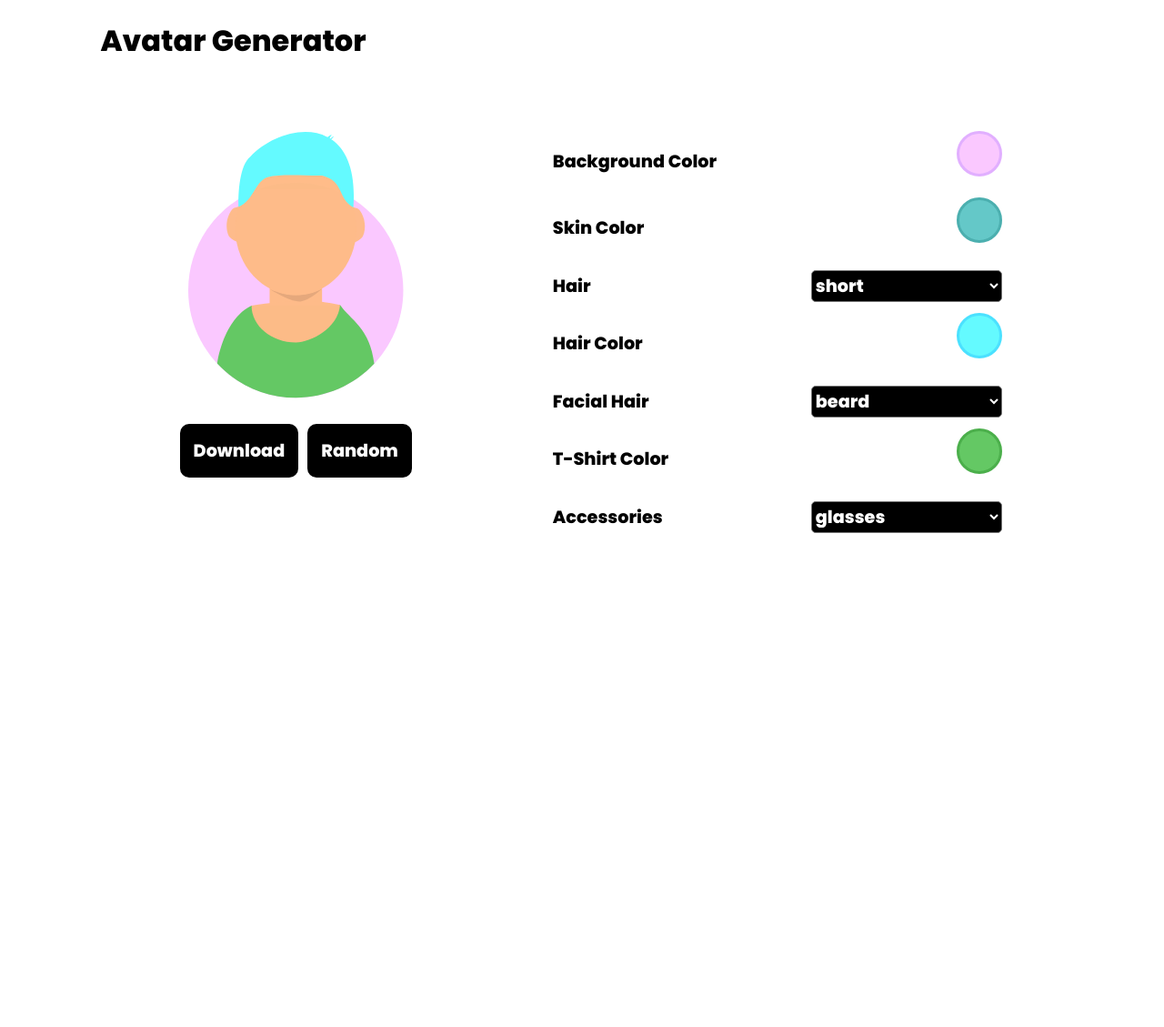
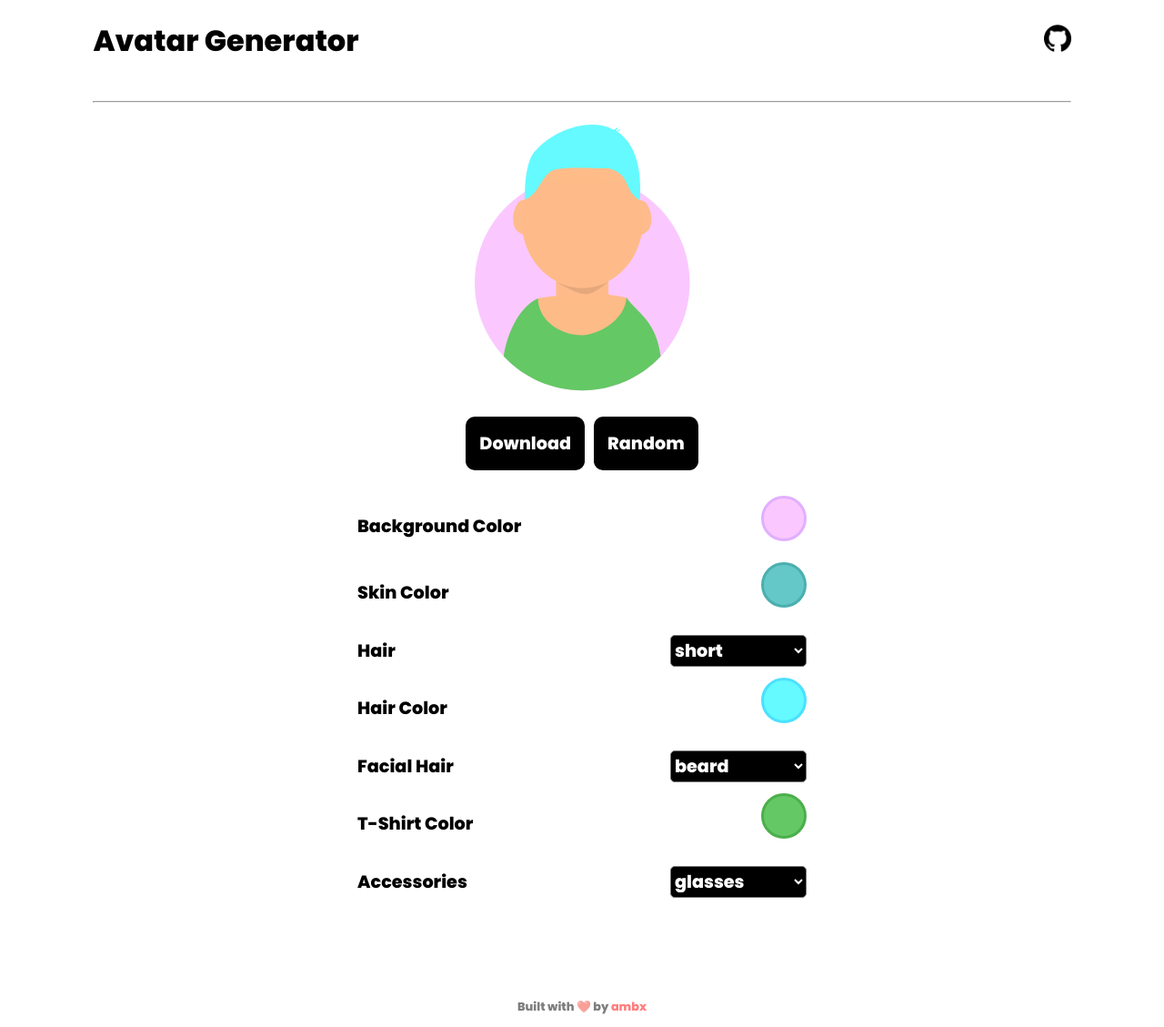
Before and after one commit to ambx/avatar-generator, a Next.js app: page / in a window 1280 px wide. Shown: the whole page at 91% size. Before the commit the page ends 800 px from the top, so only its background shows below. Built offline with nearby package versions, Linux system fonts and the light colour scheme.

Commit message:
updated styles

```diff
--- a/components/Footer/styles.module.scss
+++ b/components/Footer/styles.module.scss
@@ -2,14 +2,15 @@
 @import "../../styles/mixins";
 
 .footer {
+    margin-top: 100px;
     position: relative;
     bottom: 0;
     width: 100%;
     text-align: center;
-    p {
-        opacity: 50%;
-        @include respond-below(sm){
-            font-size: 0.5em;
-        }
+    opacity: 0.5;
+    font-size: 0.8em;
+
+    a{
+        color: red;
     }
 }
--- a/components/Form/styles.module.scss
+++ b/components/Form/styles.module.scss
@@ -3,14 +3,17 @@
 
 
 .container{
+    margin: 0 auto;
     text-align: center;
     font-size: 1.2em;
     line-height: 50px;
     table{
+        margin: 0 auto;
         justify-content: flex-end;
         width: 500px;
-        @include respond-below(sm){
-            width: 100vw;
+        @include respond-below(md){
+            width: 100%;
+            max-width: 500px;
         }
         tr{
             text-align: left;
@@ -18,17 +21,14 @@
                 text-align: right;
                 select{
                     height: 35px;
-                    width: 210px;
+                    width: 150px;
                     font-size: 1em;
                     font-family: 'Poppins', sans-serif;
                     border-radius: 5px;
                     color: white;
                     background-color: black;
                 }
-                optgroup{
-                        font-family: 'Poppins', sans-serif;
-                        font-size: 1em;
-                    }
+
 
             }
         }
--- /dev/null
+++ b/components/Header/index.js
@@ -0,0 +1,15 @@
+import styles from "./styles.module.scss";
+import Image from 'next/image'
+import GithubLogo from '/public/images/github.png'
+
+export default function Header(){
+
+    return(
+        <div className={styles.header}>
+          <h1>Avatar Generator</h1><br /><br />
+          <a href="https://github.com/ambx/avatar-generator" >
+            <Image src={GithubLogo} alt="GitHub Repo" width="30" height="30" />
+          </a>
+        </div>
+    )
+}
--- /dev/null
+++ b/components/Header/styles.module.scss
@@ -0,0 +1,15 @@
+@import "../../styles/mixins";
+
+.header{
+    display: flex;
+    justify-content: space-between;
+    align-items: center;
+    margin-bottom: 20px;
+    h1{
+      font-size: 2em;
+      @include  respond-below(sm){
+        max-width: 250px;
+        font-size: 1.5em;
+      }
+    }
+  }
--- a/pages/index.js
+++ b/pages/index.js
@@ -1,5 +1,6 @@
 import Head from 'next/head'
 import styles from '../styles/index.module.scss'
+import Header from '../components/Header'
 import Avatar from '../components/Avatar/index'
 import Form from '../components/Form/index'
 import Footer from '../components/Footer/index'
@@ -9,6 +10,7 @@ import { getAccessoriesOptions } from '../lib/accessories'
 import { FeaturesProvider } from '../context/FeaturesContext'
 
 
+
 export default function Home(props) {
   return (
     <FeaturesProvider
@@ -16,12 +18,14 @@ export default function Home(props) {
       facialHairList={props.facialHairList}
       accessoriesList={props.accessoriesList}>
       <div className={styles.container}>
-        <h1 className={styles.title}>Avatar Generator</h1><br /><br />
+        <Header />
+        <hr />
         <div className={styles.main}>
           <Avatar />
           <Form />
         </div>
       </div>
+      <Footer />
     </FeaturesProvider>
 
   )
--- a/styles/globals.scss
+++ b/styles/globals.scss
@@ -4,7 +4,6 @@ html,
 body {
   padding: 0;
   margin: 0;
-  max-height: 100vh;
   font-family: 'Poppins', sans-serif;
 }
 
@@ -15,6 +14,7 @@ a {
 
 * {
   box-sizing: border-box;
+
 }
 button{
   margin: 0;
--- a/styles/index.module.scss
+++ b/styles/index.module.scss
@@ -2,18 +2,18 @@
 @import './mixins';
 
 .container {
-    position: relative;
     margin: 0 8vw;
-    padding: 0 0.5rem;
     @include respond-below(sm){
-        margin: 0 2vw;
+      margin: 0 2vw;
+    }
+    hr{
+      width: 100%;
+      margin-bottom: 20px;
     }
   .main{
+    padding: 0 0.5rem;
     display: flex;
     justify-content: space-around;
-    flex-direction: row;
-    @include respond-below(sm){
-      flex-direction: column;
-    }
+    flex-direction: column;
   }
 }
```
Also changed, not shown: public/images/github.png (added).
